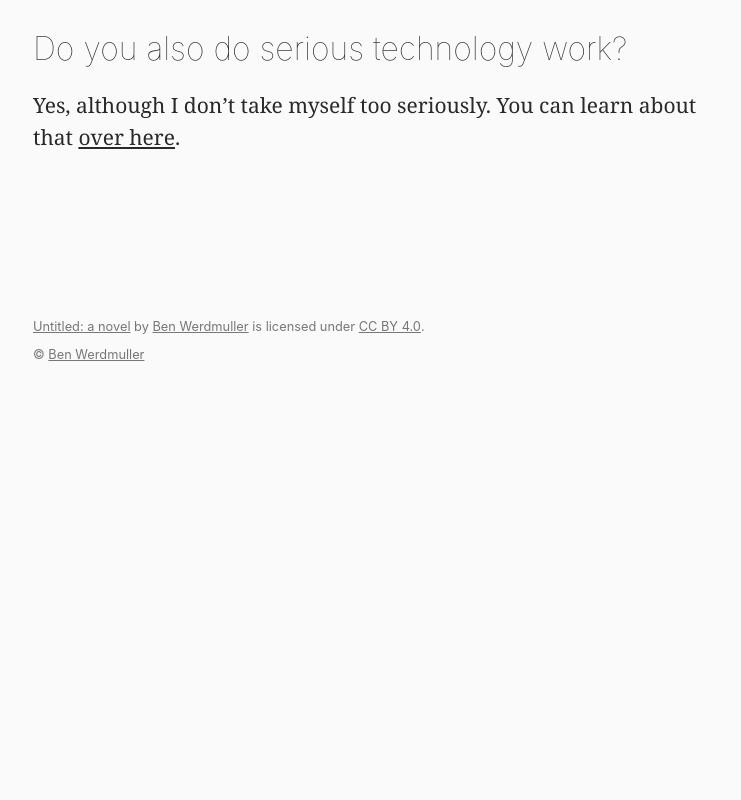
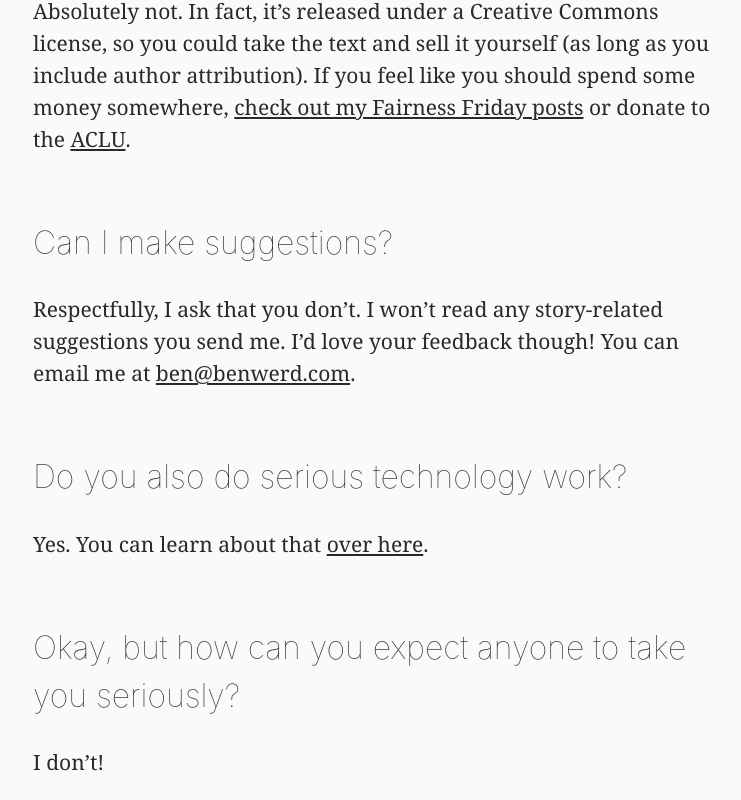
Before and after one commit to benwerd/untitled, a Next.js app: page /faq in a window 1280 px wide. Shown: the part 1460-2260 px from the top of the page, without its empty margins (267-1008 px from the left). Before the commit the page ends 1849 px from the top, so only its background shows below. Built offline with nearby package versions, Linux system fonts and the light colour scheme.

Commit message:
FAQ text update

```diff
--- a/pages/faq.js
+++ b/pages/faq.js
@@ -65,6 +65,23 @@ export default function Faq() {
                     Remember when people built things on the web for fun?
                 </p>
                 <h2>
+                    So there&rsquo;s no business model?
+                </h2>
+                <p>
+                    Absolutely not. In fact, it&rsquo;s released under a Creative Commons license, so you could take the text and sell it yourself (as long as you include author attribution). If you feel like you should spend some money somewhere,
+                    {' '}
+                    <Link href='https://werd.io/content/all/?q=fairness+friday'>
+                        <a>check out my Fairness Friday posts</a>
+                    </Link>
+                    {' '}
+                    or donate to the
+                    {' '}
+                    <Link href='https://aclu.org'>
+                        <a>ACLU</a>
+                    </Link>
+                    .
+                </p>
+                <h2>
                     Can I make suggestions?
                 </h2>
                 <p>
@@ -75,13 +92,19 @@ export default function Faq() {
                     Do you also do serious technology work?
                 </h2>
                 <p>
-                    Yes, although I don&rsquo;t take myself too seriously. You can learn about that
+                    Yes. You can learn about that
                     {' '}
                     <Link href={authorUrl}>
                         <a>over here</a>
                     </Link>
                     .
                 </p>
+                <h2>
+                    Okay, but how can you expect anyone to take you seriously?
+                </h2>
+                <p>
+                    I don&rsquo;t!
+                </p>
             </section>
             <Footer />
         </>
--- a/styles/globals.css
+++ b/styles/globals.css
@@ -29,6 +29,7 @@ h1 {
 
 h2 {
   font-size: 2em;
+  line-height: 1.5em;
 }
 
 p {
```
